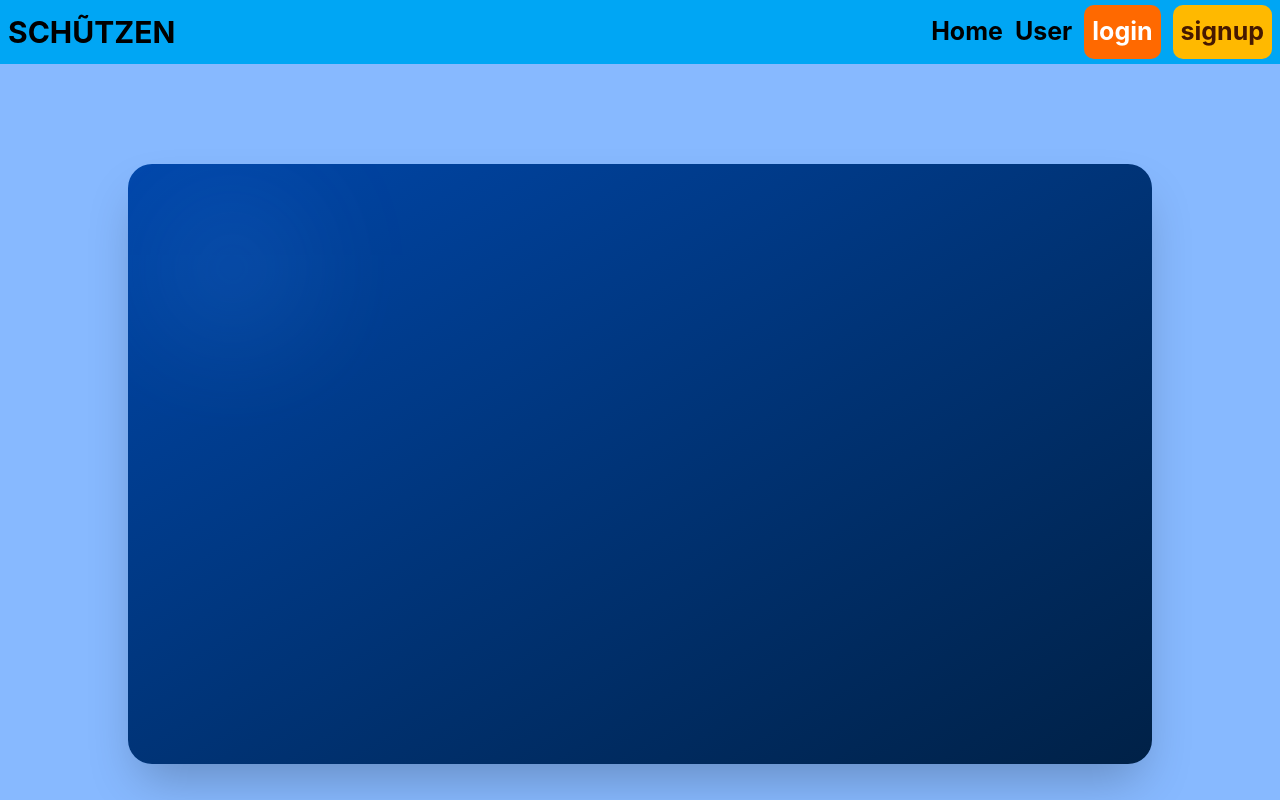
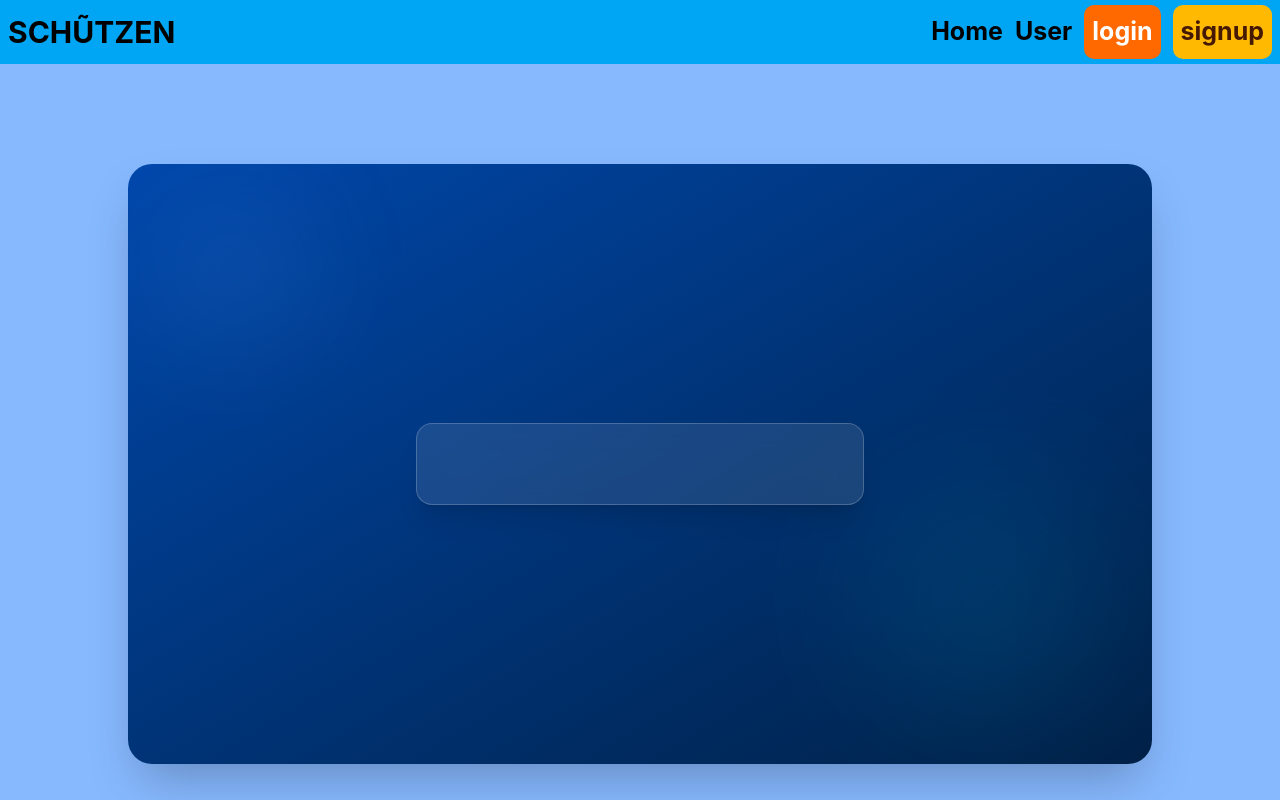
Before and after one commit to lucky-KRMU/projexa-project-SLASH, a React (Vite) app in the folder FrontEnd/Schutzen/: page /login in a window 1280 px wide. Shown: the top 800 px of the page. Built offline with nearby package versions, Linux system fonts and the light colour scheme.

Commit message:
FE - update layout structure of login page

```diff
--- a/FrontEnd/Schutzen/src/Components/Login/Login.jsx
+++ b/FrontEnd/Schutzen/src/Components/Login/Login.jsx
@@ -8,6 +8,14 @@ const LoginPage = () => {
 
       <div className='absolute top-10 left-10 w-32 h-32 bg-blue-400 opacity-20 blur-3xl rounded-full'></div>
 
+      <div className='absolute bottom-10 right-10 w-64 h-64 bg-cyan-500 opacity-10 blur-3xl rounded-full'></div>
+
+      <div className='relative z-10 w-full max-w-md p-10 bg-white/10 backdrop-blur-md border border-white/20 rounded-2xl shadow-xl'>
+
+
+
+
+      </div>
 
       </div>
 
```
